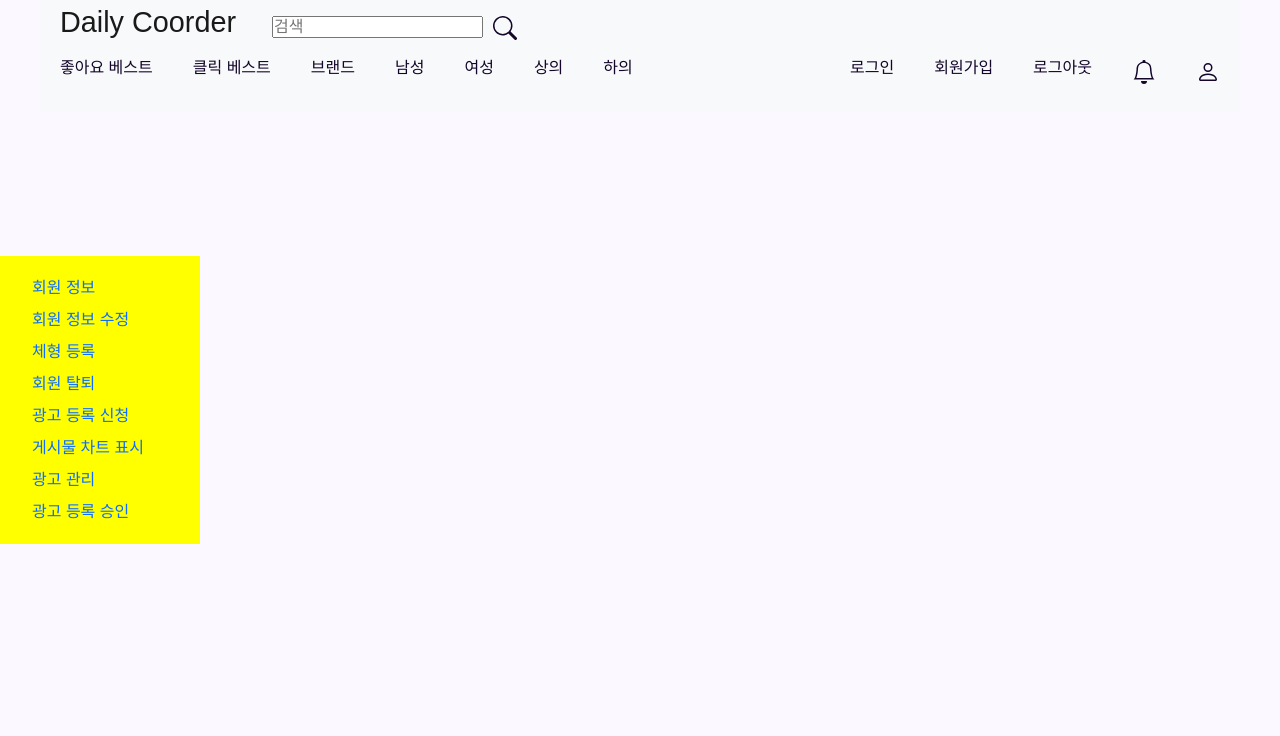
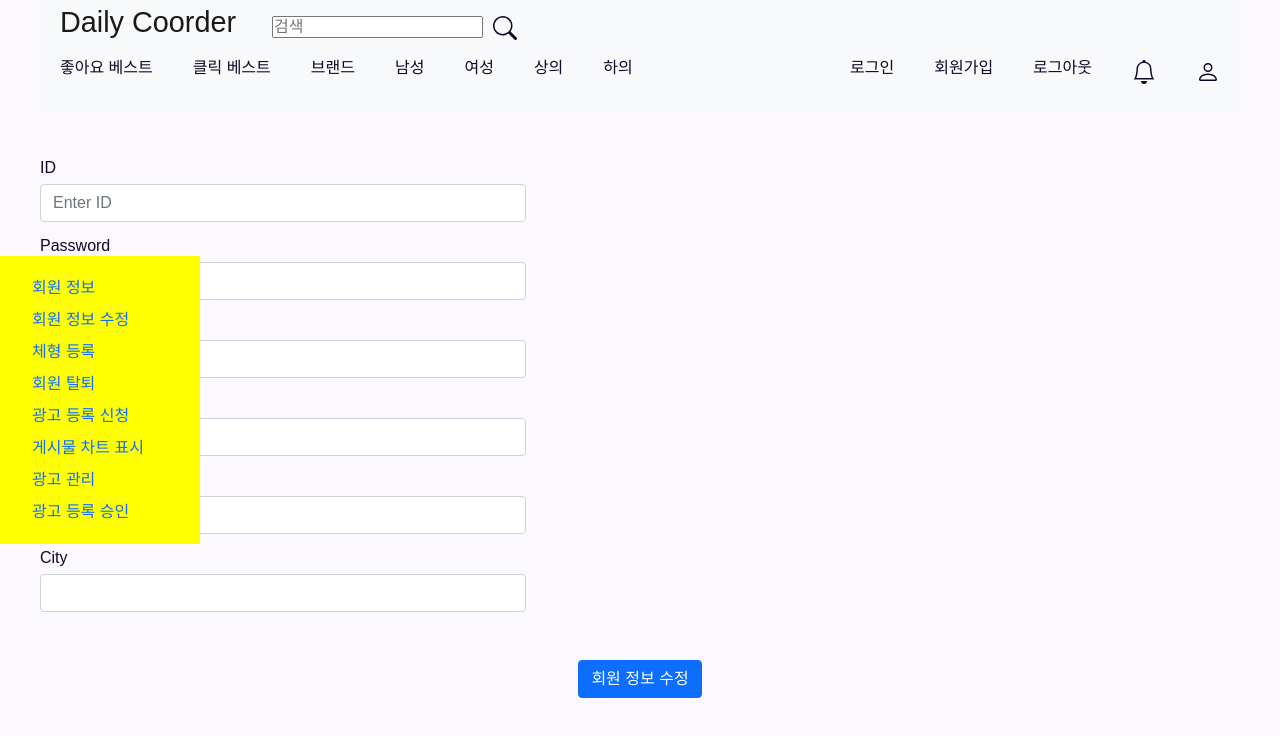
Before and after one commit to silbioa480/Daily-Coorder, a React (Create React App) app: page /MyPage_MemberModify in a window 1280 px wide. Shown: the top 736 px of the page. Built offline with nearby package versions, Linux system fonts and the light colour scheme.

Commit message:
태영: 멤버수정페이지 수정

```diff
--- a/src/components/MyPage_MemberModify.tsx
+++ b/src/components/MyPage_MemberModify.tsx
@@ -1,8 +1,58 @@
+import 'bootstrap/dist/css/bootstrap.min.css';
+import Form from 'react-bootstrap/Form';
+import { Col, Row } from 'react-bootstrap';
+import { Button } from 'react-bootstrap';
+
 
 function MyPage_MemberModify(){
+
     return(
         <>
+<Form className="pl-5">
+  <Row className="my-5">
+    <Col xs={5}>
+        <Form.Group  controlId="formGridEmail">
+            <Form.Label>ID</Form.Label>
+            <Form.Control type="email" placeholder="Enter ID" />
+        </Form.Group>
 
+        <Form.Group className="my-3" controlId="formGridPassword">
+            <Form.Label>Password</Form.Label>
+            <Form.Control type="password" placeholder="Password" />
+        </Form.Group>
+
+        <Form.Group className="my-3">
+            <Form.Label>Birth</Form.Label>
+            <Form.Control type="text" placeholder="Enter Birth" />
+        </Form.Group>
+
+
+        <Form.Group className="my-3">
+            <Form.Label>Phone Number</Form.Label>
+            <Form.Control placeholder="Phone Number" />
+        </Form.Group>
+
+        <Form.Group className="my-3">
+            <Form.Label>Email</Form.Label>
+            <Form.Control type="email" placeholder="Enter Email" />
+        </Form.Group>
+
+        <Form.Group controlId="formGridCity">
+            <Form.Label>City</Form.Label>
+            <Form.Control />
+        </Form.Group>
+
+
+
+    </Col>
+  </Row>
+
+  <div style={{width:"100%",display:"flex",justifyContent:"center"}}>
+    <Button variant="primary" type="submit">
+            회원 정보 수정
+    </Button>
+  </div>
+</Form>
         </>
     );
 }
```
